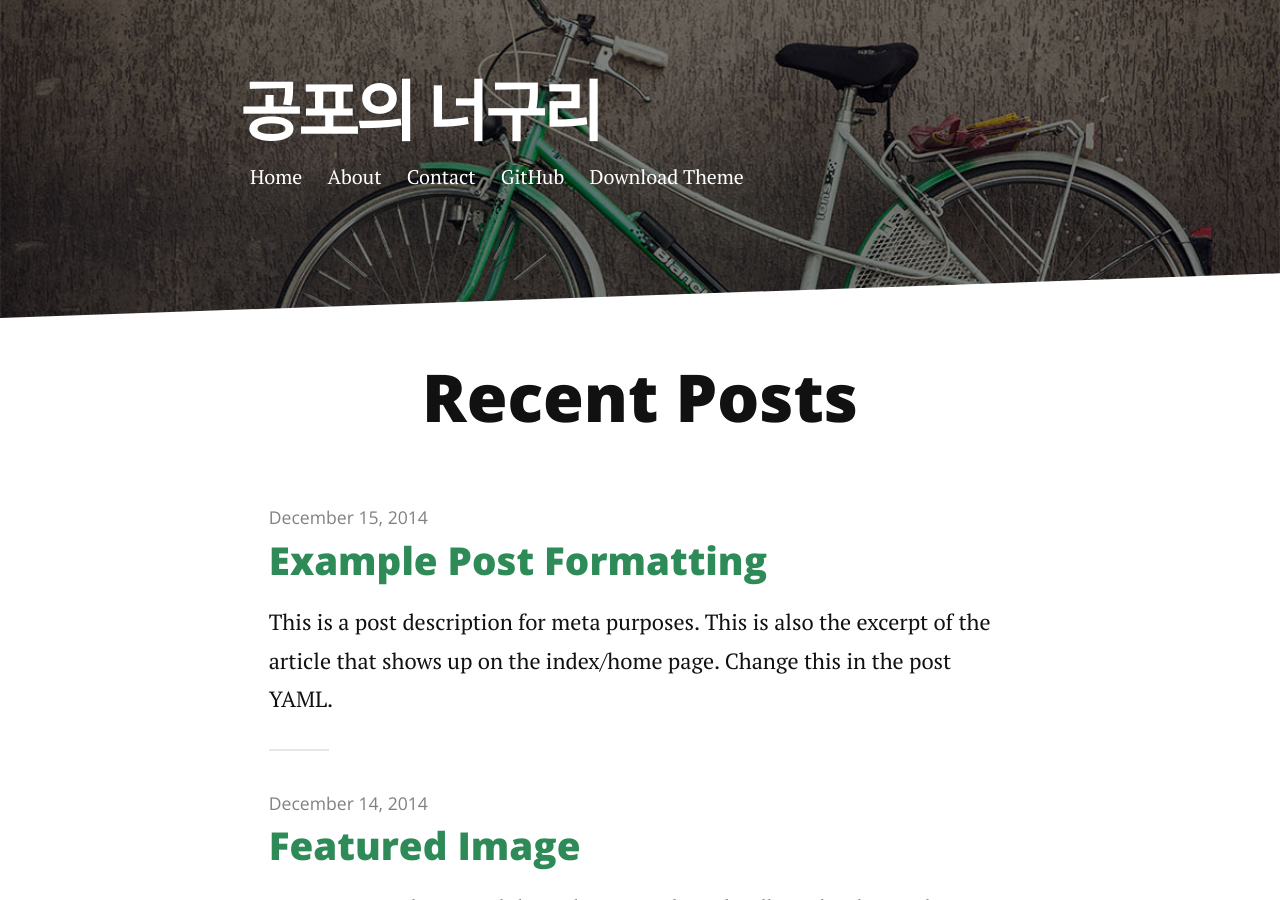
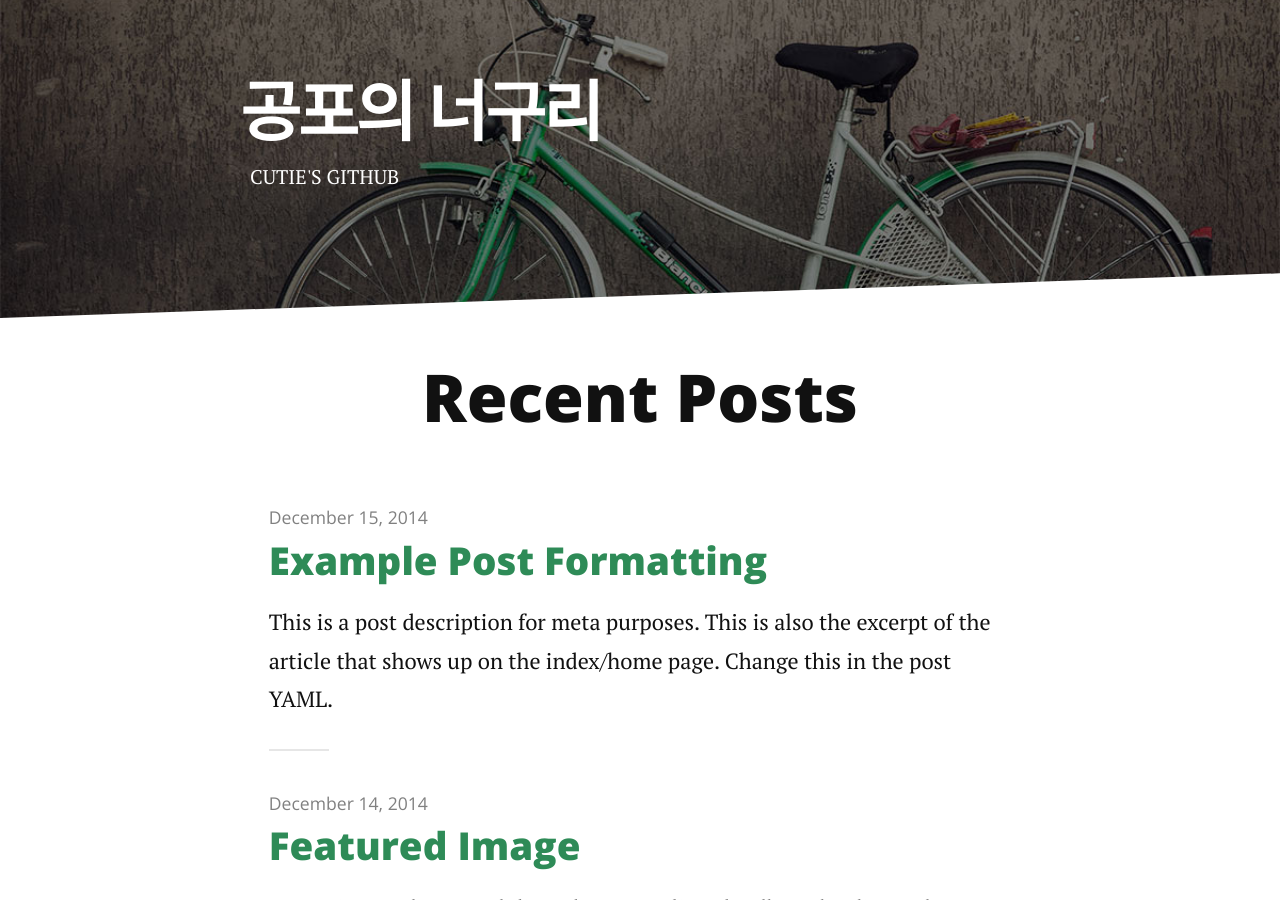
Before and after one commit to cherror/choheehan.github.io, a Jekyll site: the page built from index.html, in a window 1280 px wide and 900 px high. Built offline with Jekyll 4.4.1, drawn with Linux system fonts in a browser that asks for light colours; nearby versions of some CDN libraries; the list of posts is cut into pages by our own code.

Commit message:
Update header.html

```diff
--- a/_includes/header.html
+++ b/_includes/header.html
@@ -3,13 +3,7 @@
          <h1 class="logo"><a href="/">{{ site.title }}</a></h1>
          <nav class="nav-collapse">
              <ul class="noList">
-                 {%- for link in site.navigation -%}{%- assign current = nil -%}{%- if page.url contains link.url or forloop.first and page.url == '/' or page.url == 'index.html' -%}{%- assign current = 'current' -%}{%- endif -%}
-                 <li class="element {%- if forloop.first -%}first{%- endif -%} {{ current }} {%- if forloop.last -%}last{%- endif -%}">
-                     <a href="{{ link.url }}">{{ link.title }}</a>
-                 </li>
-                 {%- endfor -%}
-                 <li> <a href="https://github.com/brianmaierjr/long-haul" target="_blank">GitHub</a></li>
-                 <li><a href="https://github.com/brianmaierjr/long-haul/archive/master.zip">Download Theme</a></li>
+                 <li> <a href="https://github.com/choheehan" target="_blank">CUTIE'S GITHUB</a></li>
              </ul>
          </nav>
      </div>
```
